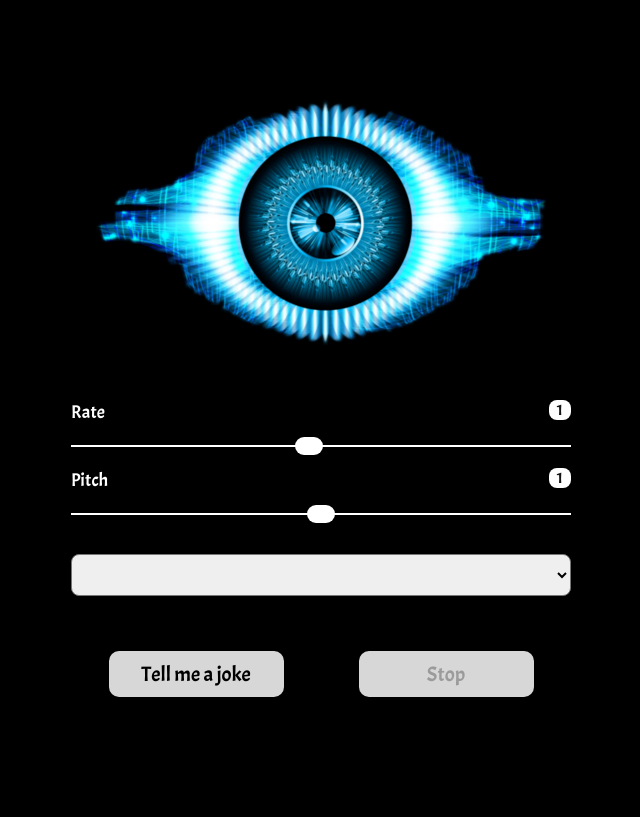
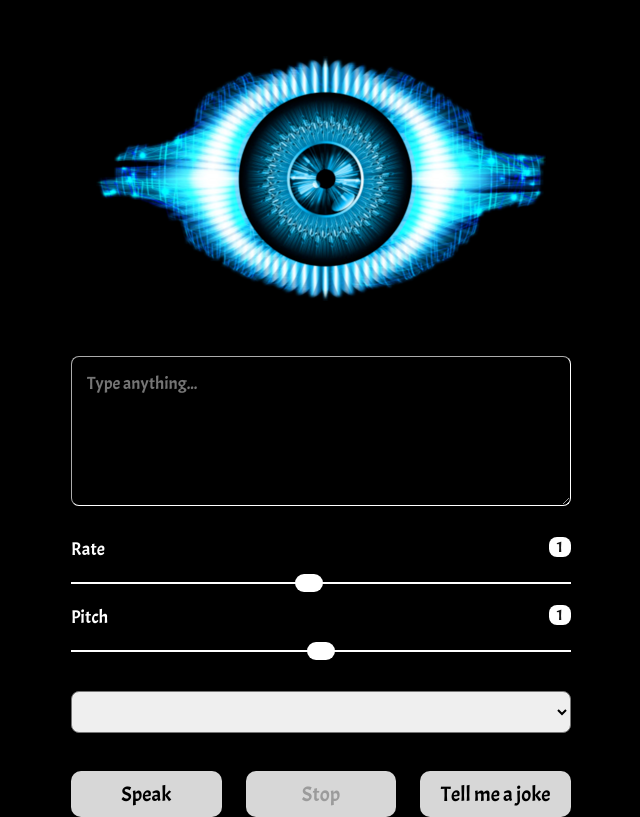
Before and after one commit to AdrianoCng/Joker, a React (Create React App) app: page / in a window 1280 px wide. Shown: the whole page, without its empty margins (319-959 px from the left). Built offline with nearby package versions, Linux system fonts and the light colour scheme.

Commit message:
add textarea for custom text

```diff
--- a/src/App.js
+++ b/src/App.js
@@ -8,31 +8,53 @@ import robot from "../src/img/eye.png";
 const App = () => {
   // Ref to the Web Speech API
   const Synth = useRef(window.speechSynthesis);
+  const utterance = useRef(new SpeechSynthesisUtterance());
 
+  const [text, setText] = useState("");
   const [rate, setRate] = useState(1);
   const [pitch, setPitch] = useState(1);
   const [voicesList, setVoiceslist] = useState([]);
   const [voiceSelected, setVoiceSelected] = useState();
   const [isSpeaking, setIsSpeaking] = useState(false);
 
-  const tellJoke = async () => {
-    const utterance = new SpeechSynthesisUtterance();
+  // Utterance settings
+  utterance.current.onstart = () => setIsSpeaking(true);
+  utterance.current.onend = () => {
+    setIsSpeaking(false);
+  }
+  utterance.current.pitch = pitch;
+  utterance.current.rate = rate;
+  utterance.current.voice = voiceSelected;
 
-    utterance.onstart = () => setIsSpeaking(true);
-    utterance.onend = () => setIsSpeaking(false);
+  const tellJoke = async (event) => {
+    event.preventDefault();
 
     try {
       const { data } = await axios.get("https://v2.jokeapi.dev/joke/Programming,Miscellaneous?type=single")
 
-      utterance.text = data.joke;
-      utterance.pitch = pitch;
-      utterance.rate = rate;
-      utterance.voice = voiceSelected;
+      setText(data.joke);
+      utterance.current.text = data.joke;
+
     } catch (error) {
-      utterance.text = "Sorry, I am not in the mood today. Try again later";
+      utterance.current.text = "Sorry, I am not in the mood today. Try again later";
     } finally {
-      Synth.current.speak(utterance);
+      Synth.current.speak(utterance.current);
     }
+  }
+
+  const stopTalking = event => {
+    event.preventDefault();
+    Synth.current.cancel();
+  }
+
+  const handleOnSubmit = event => {
+    if (isSpeaking) return;
+
+    event.preventDefault()
+
+    utterance.current.text = text;
+
+    Synth.current.speak(utterance.current);
   }
 
   const handleVoiceChange = event => {
@@ -62,9 +84,14 @@ const App = () => {
   return (
     <>
       <Styles.GlobalStyles speaking={isSpeaking} />
-      <Styles.Form>
+      <Styles.Form onSubmit={handleOnSubmit}>
         <div className="img-container">
           <img src={robot} width="450px" alt="eye" />
+        </div>
+
+        {/* Textbox */}
+        <div>
+          <Styles.Textarea placeholder="Type anything..." onChange={(event) => setText(event.target.value)} value={text} />
         </div>
 
         {/* Rate input */}
@@ -89,8 +116,9 @@ const App = () => {
         </Styles.Select>
 
         <div className="buttons-container">
+          <button disabled={isSpeaking}>Speak</button>
+          <button disabled={!isSpeaking} onClick={stopTalking}>Stop</button>
           <button disabled={isSpeaking} onClick={tellJoke}>Tell me a joke</button>
-          <button disabled={!isSpeaking} onClick={() => Synth.current.cancel()}>Stop</button>
         </div>
       </Styles.Form>
     </>
--- a/src/styles.js
+++ b/src/styles.js
@@ -19,9 +19,9 @@ const GlobalStyles = createGlobalStyle`
   };
 `;
 
-const Form = styled.div`
+const Form = styled.form`
   width: 600px;
-  margin: 50px auto;
+  margin: 6px auto;
   padding: 50px;
   background: transparent;
   height: 475px;
@@ -142,6 +142,7 @@ const Form = styled.div`
   .buttons-container {
     display: flex;
     justify-content: center;
+    gap: 24px;
   }
 
   button {
@@ -149,7 +150,7 @@ const Form = styled.div`
     border-radius: 10px;
     border: none;
     margin: 0 auto;
-    margin-top: 55px;
+    margin-top: 38px;
     width: 175px;
     font-size: 1.3rem;
     cursor: pointer;
@@ -178,8 +179,28 @@ const Select = styled.div`
   }
 `;
 
+const Textarea = styled.textarea`
+  max-width: 100%;
+  min-width: 100%;
+  width: 100%;
+  height: 150px;
+  margin-bottom: 25px;
+  border-radius: 8px;
+  padding: 15px;
+  font-size: 1.1rem;
+  background: transparent;
+  color: white;
+  border: 1px inset white;
+  bow-shadow: 1px 1px 3px inset white;
+
+  &:focus {
+    outline: none;
+  }
+`;
+
 export {
   GlobalStyles,
   Form,
-  Select
+  Select,
+  Textarea
 }
```
